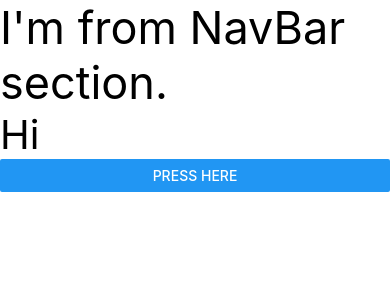
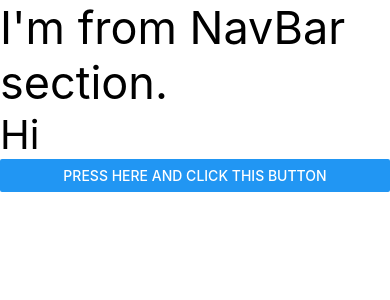
Before and after one commit to DINKAR202/Android-studio-work-progress, a React Native app in the folder Learning/: screen / in a window 390 px wide. Shown: the top 300 px of the page. Built offline with nearby package versions, Linux system fonts and the light colour scheme.

Commit message:
updated commit

```diff
--- a/Learning/App.tsx
+++ b/Learning/App.tsx
@@ -7,7 +7,7 @@ const App = () => {
     <View>
       <NavBar />
       <Text style={{fontSize: 40}}>Hi</Text>
-      <Button title="press here" />
+      <Button title="press here and click this button" />
     </View>
   );
 };
```
